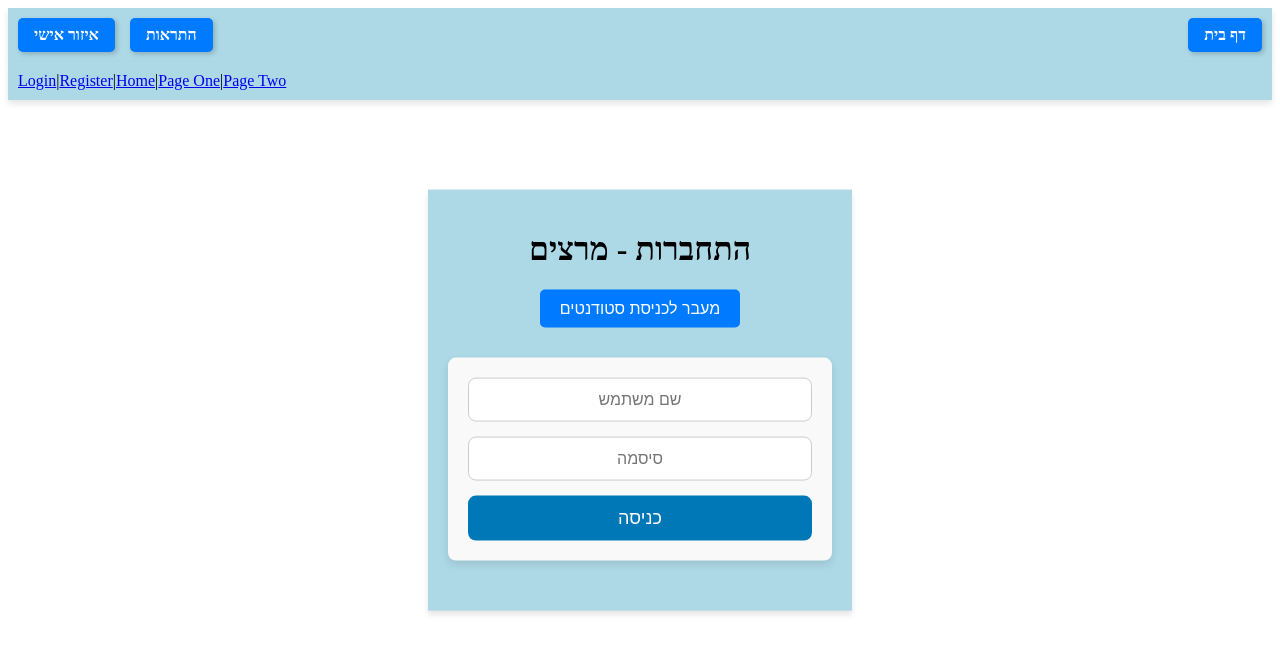
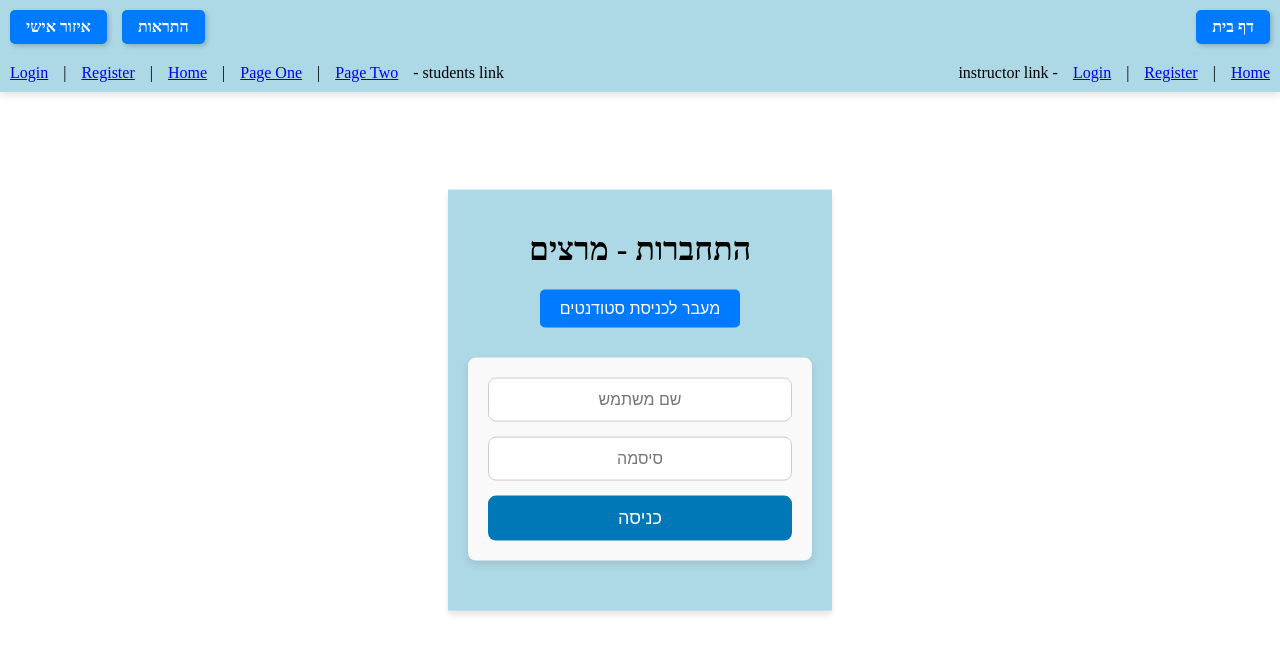
Before and after one commit to Natipinyan/Lectpro, a React (Create React App) app in the folder client/: page /instructor in a window 1280 px wide. Shown: the top 654 px of the page. Built offline with nearby package versions, Linux system fonts and the light colour scheme.

Commit message:
adding dise bar to navigation between pages

```diff
--- a/client/src/components/header.jsx
+++ b/client/src/components/header.jsx
@@ -9,19 +9,27 @@ export default function Header() {
                     <Link to="/privatArea" className="nav-link">איזור אישי</Link>
                     <Link to="/" className="nav-link">התראות</Link>
                 </div>
-                <Link to="/" className="nav-link nav-right">דף בית</Link>
+                <div className="nav-right-links">
+                    <Link to="/" className="nav-link">דף בית</Link>
+                </div>
             </nav>
+
             <nav className="nav-container">
+                <div className="nav-left-links">
                     <Link to="/students">Login</Link> |
                     <Link to="/students/register">Register</Link> |
                     <Link to="/students/HomeStudent">Home</Link> |
                     <Link to="/students/PageOne">Page One</Link> |
                     <Link to="/students/PageTwo">Page Two</Link>
+                    <div> - students link</div>
+                </div>
+                <div className="nav-right-links">
+                    <div>instructor link -</div>
+                    <Link to="/instructor">Login</Link> |
+                    <Link to="/instructor/register">Register</Link> |
+                    <Link to="/instructor/HomeInstructor">Home</Link>
+                </div>
             </nav>
-
         </>
-
-
-
     );
 }
--- a/client/src/components/logAndRegInstructor/Login.jsx
+++ b/client/src/components/logAndRegInstructor/Login.jsx
@@ -44,7 +44,7 @@ const Login = ({ onLoginSuccess }) => {
         <div className={"loginSection"} >
             <h1>התחברות - מרצים</h1>
 
-            <button onClick={() => navigate('/')} className="switchLoginButton">
+            <button onClick={() => navigate('/students')} className="switchLoginButton">
                 מעבר לכניסת סטודנטים
             </button>
 
--- a/client/src/css/Header.css
+++ b/client/src/css/Header.css
@@ -1,14 +1,25 @@
+* {
+    box-sizing: border-box; /* מבטיח שה-padding וה-border לא יגרמו לבעיות עם רוחב הדף */
+}
+
+body {
+    margin: 0; /* מוודא שאין מרווחים מיותרים */
+    overflow-x: hidden; /* מונע גלילה אופקית */
+}
+
 .nav-container {
     display: flex;
     align-items: center;
     padding: 10px;
     background-color: lightblue;
     box-shadow: 0 4px 6px rgba(0, 0, 0, 0.1);
+    width: 100%;
+    justify-content: space-between; /* שיבטיח שהאלמנטים יהיו בצדי השורה */
 }
 
-.nav-left-links {
+.nav-left-links, .nav-right-links {
     display: flex;
-    gap: 15px;
+    gap: 15px; /* רווח בין הקישורים */
 }
 
 .nav-link {
@@ -28,5 +39,5 @@
 }
 
 .nav-right {
-    margin-left: auto;
+    margin-left: auto; /* צמוד לימין */
 }
```
Lines whose indentation alone changed are shown as unchanged.
